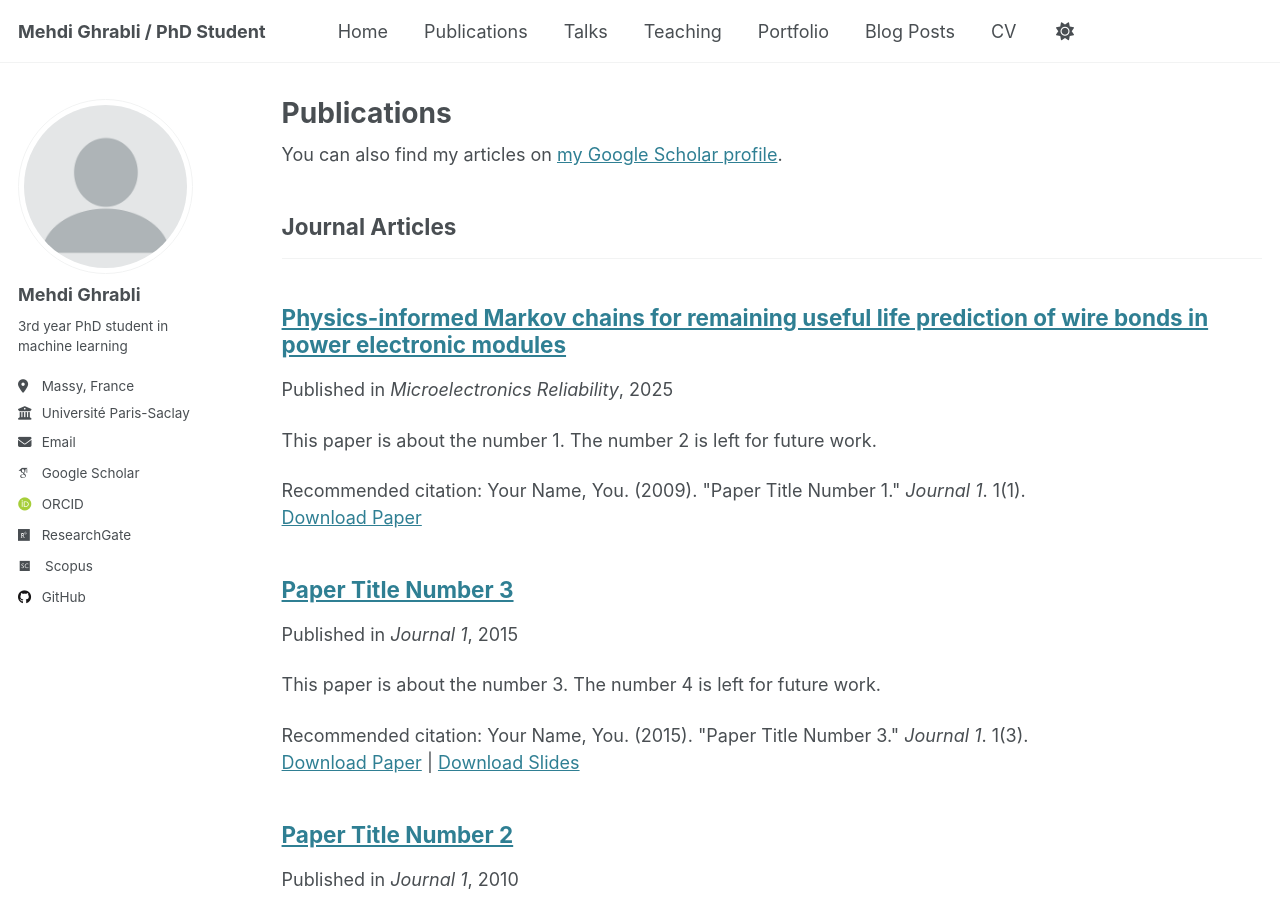
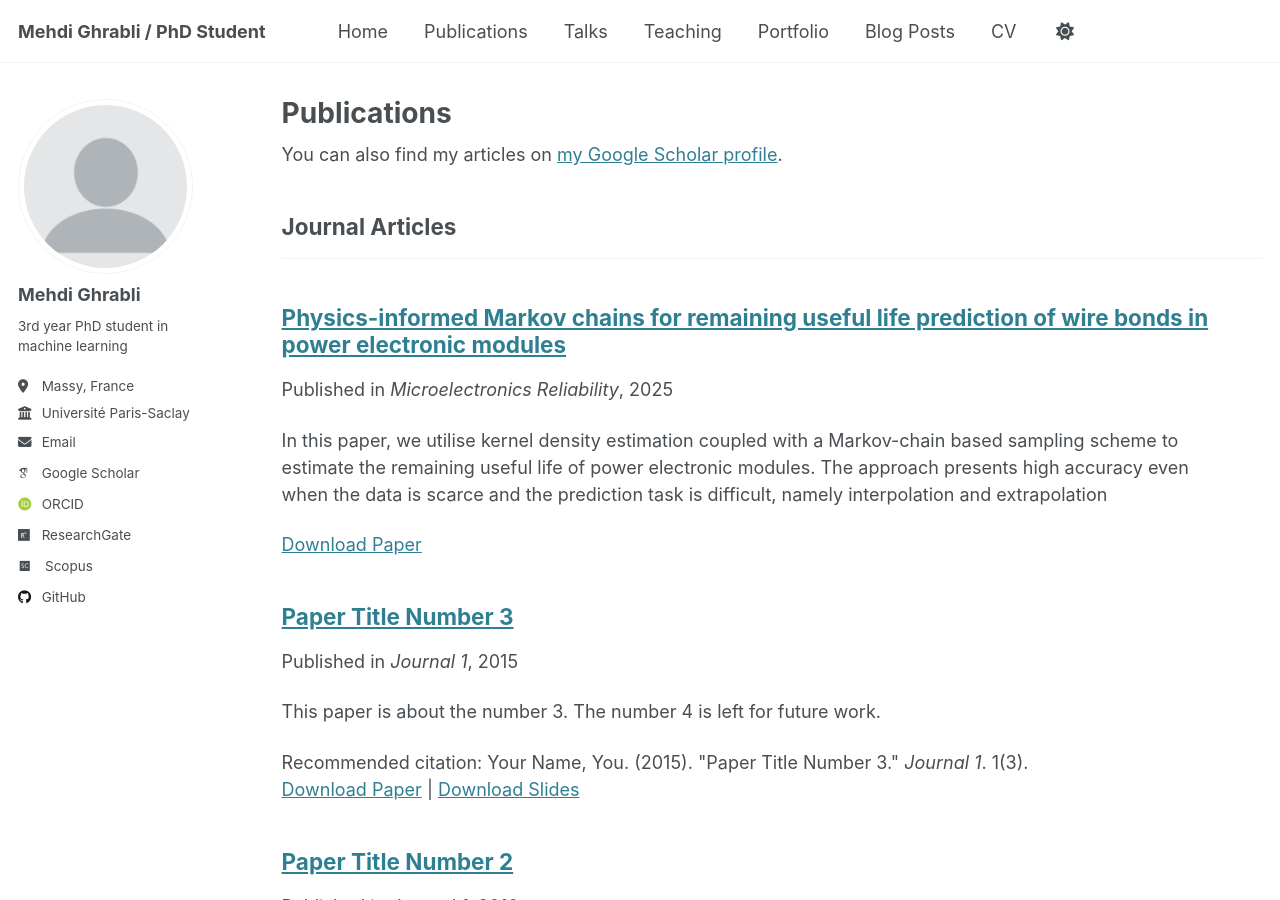
Before and after one commit to MehdiGhrabli/MehdiGhrabli.github.io, a Jekyll site: the page built from _pages/publications.html, in a window 1280 px wide and 900 px high. Built offline with Jekyll 4.4.1, drawn with Linux system fonts in a browser that asks for light colours; some web fonts are replaced.

Commit message:
Update 2009-10-01-paper-title-number-1.md

```diff
--- a/_publications/2009-10-01-paper-title-number-1.md
+++ b/_publications/2009-10-01-paper-title-number-1.md
@@ -2,11 +2,10 @@
 title: "Physics-informed Markov chains for remaining useful life prediction of wire bonds in power electronic modules"
 collection: publications
 category: manuscripts
-excerpt: 'This paper is about the number 1. The number 2 is left for future work.'
+excerpt: 'In this paper, we utilise kernel density estimation coupled with a Markov-chain based sampling scheme to estimate the remaining useful life of power electronic modules. The approach presents high accuracy even when the data is scarce and the prediction task is difficult, namely interpolation and extrapolation'
 date: 2025-03-01
 venue: 'Microelectronics Reliability'
 paperurl: '[https://www.sciencedirect.com/science/article/pii/S0026271425000575](https://www.sciencedirect.com/science/article/pii/S0026271425000575)'
-citation: 'Your Name, You. (2009). &quot;Paper Title Number 1.&quot; <i>Journal 1</i>. 1(1).'
 ---
 
 The contents above will be part of a list of publications, if the user clicks the link for the publication than the contents of section will be rendered as a full page, allowing you to provide more information about the paper for the reader. When publications are displayed as a single page, the contents of the above "citation" field will automatically be included below this section in a smaller font.
```
